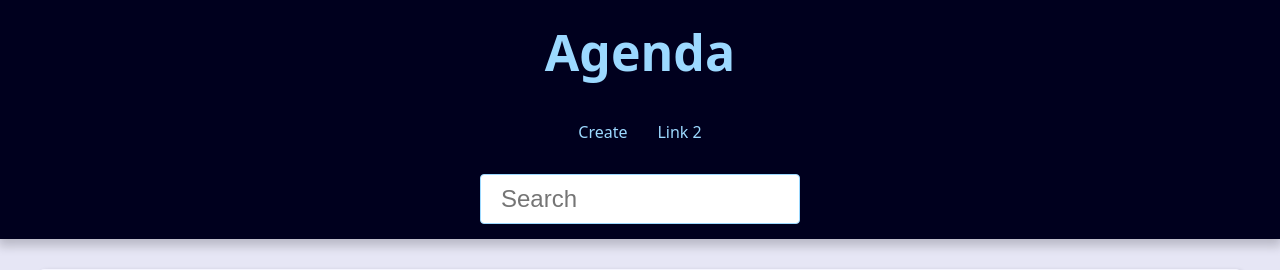
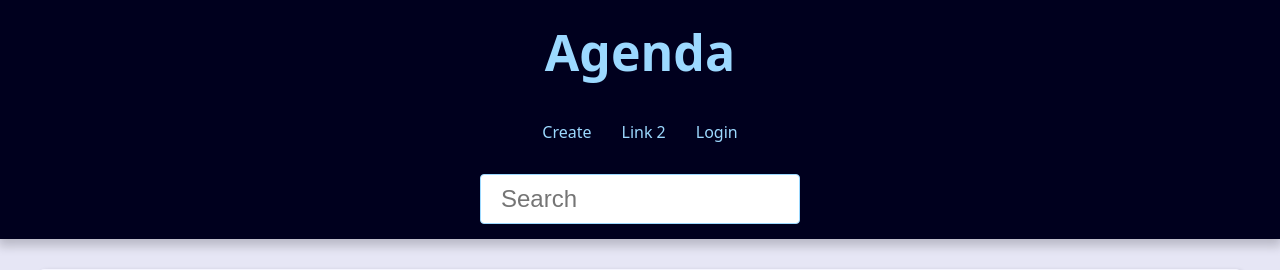
Before and after one commit to Dematheu/projeto-agenda-django, a Django app: page /user/create/ in a window 1280 px wide. Shown: the top 270 px of the page. Run offline with Django 4.2, Linux system fonts and the light colour scheme.

Commit message:
Added Login and Logout features.

```diff
--- a/base_templates/global/partials/_header.html
+++ b/base_templates/global/partials/_header.html
@@ -17,6 +17,19 @@
                     Link 2
                 </a>
             </li>
+            {% if user.is_authenticated %}
+                <li class="menu-item">
+                    <a href="{% url 'contact:logout' %}" class="menu-link">
+                        Logout
+                    </a>
+                </li>
+            {% else %}
+                <li class="menu-item">
+                    <a href="{% url 'contact:login' %}" class="menu-link">
+                        Login
+                    </a>
+                </li>
+            {% endif %}
         </ul>
     </nav>
 
--- a/contact/urls.py
+++ b/contact/urls.py
@@ -14,8 +14,9 @@ urlpatterns = [
     path('contact/<int:contact_id>/delete/', views.delete, name='delete'),
 
     # user (Não é CRUD, só terá create, read e update)
-    # path('contact/<int:contact_id>/', views.contact, name='contact'),
     path('user/create/', views.register, name='register'),
+    path('user/login/', views.login_view, name='login'),
+    path('user/logout/', views.logout_view, name='logout'),
     # path('contact/<int:contact_id>/update/', views.update, name='update'),
     # path('contact/<int:contact_id>/delete/', views.delete, name='delete'),
 ]
--- a/contact/views/user_forms.py
+++ b/contact/views/user_forms.py
@@ -1,5 +1,6 @@
 from django.shortcuts import render, redirect
-from django.contrib import messages
+from django.contrib import messages, auth
+from django.contrib.auth.forms import AuthenticationForm
 from contact.forms import RegisterForm
 
 
@@ -12,7 +13,7 @@ def register(request):
         if form.is_valid():
             form.save()
             messages.success(request, 'User registered successfully')
-            return redirect('contact:index')
+            return redirect('contact:login')
 
         else:
             messages.error(request, 'Error.')
@@ -24,3 +25,32 @@ def register(request):
             'form': form
         }
     )
+
+
+def login_view(request):
+    form = AuthenticationForm(request)
+
+    if request.method == 'POST':
+        form = AuthenticationForm(request, data=request.POST)
+
+        if form.is_valid():
+            user = form.get_user()
+            auth.login(request, user)
+            messages.success(request, 'Login successful.')
+            return redirect('contact:index')
+        else:
+            messages.error(request, 'Invalid login.')
+
+    return render(
+        request,
+        'contact/login.html',
+        {
+            'form': form
+        }
+    )
+
+
+def logout_view(request):
+    auth.logout(request)
+    messages.success(request, 'Logout successfully.')
+    return redirect('contact:login')
```
Also changed, not shown: contact/templates/contact/login.html (added, +16 -0 lines), contact/templates/contact/partials/_user-form.html (added, +38 -0 lines), contact/templates/contact/register.html (+1 -39 lines).
